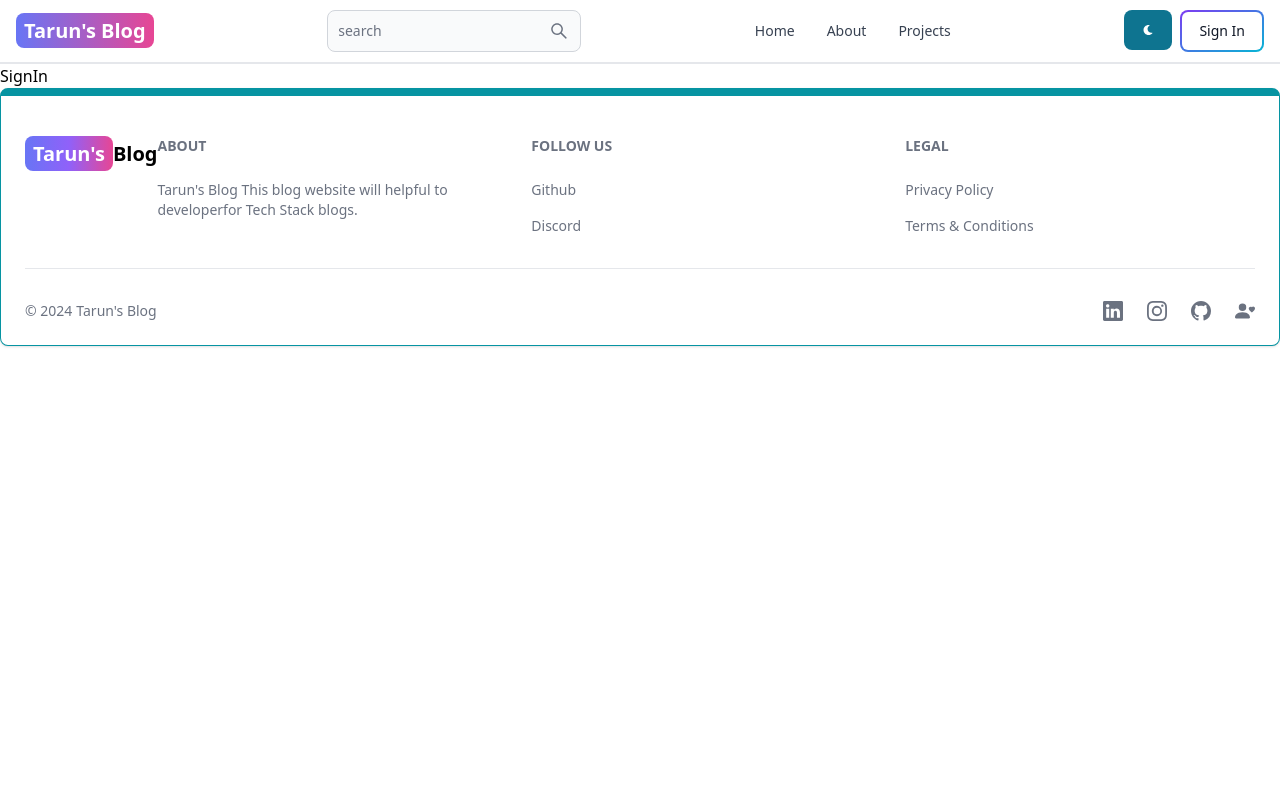
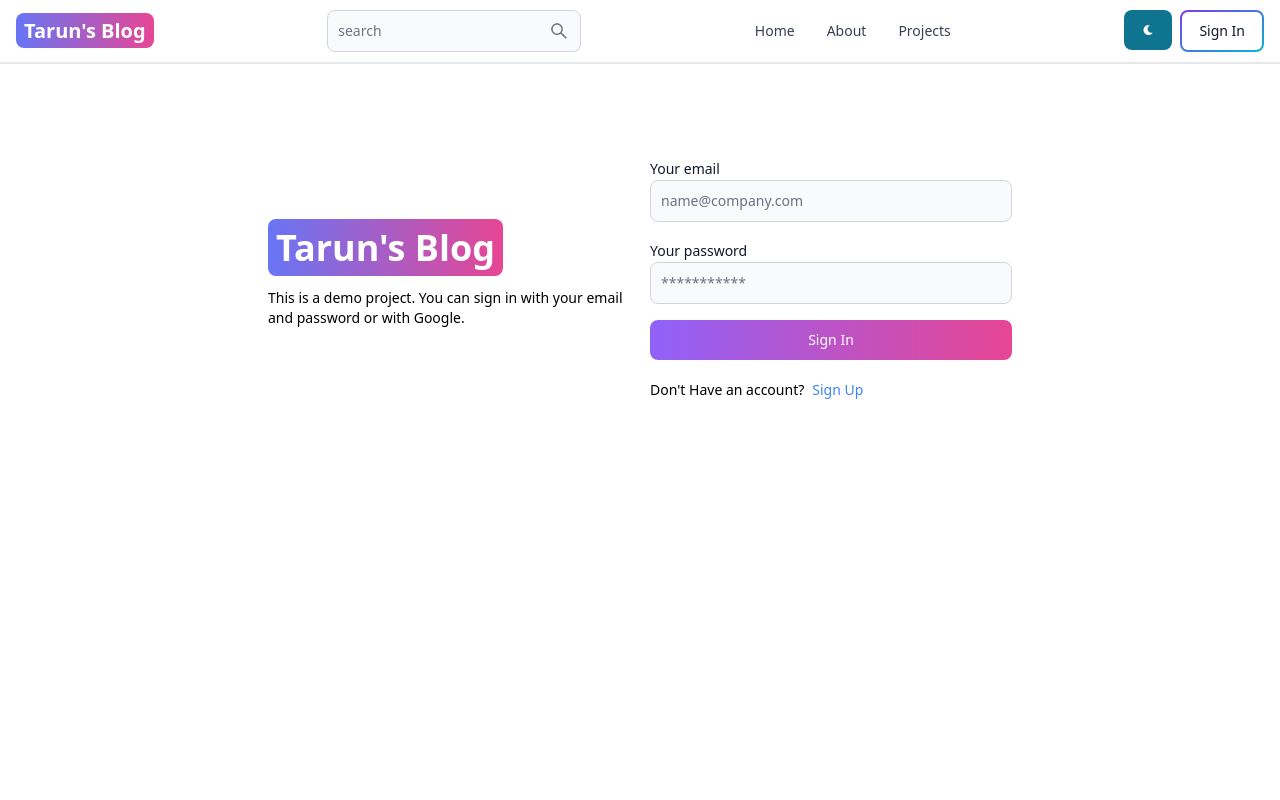
Before and after one commit to tarunrudakiya123/mern_blog_project, a React (Vite) app in the folder client/: page /sign-in in a window 1280 px wide. Shown: the top 800 px of the page. Built offline with nearby package versions, Linux system fonts and the light colour scheme.

Commit message:
add signin page ui with api intrgrate

```diff
--- a/client/src/pages/SignIn.jsx
+++ b/client/src/pages/SignIn.jsx
@@ -1,8 +1,136 @@
+import { Alert, Button, Label, Spinner, TextInput } from "flowbite-react"
+import { useState } from "react"
+import { Link, useNavigate } from "react-router-dom"
 
 const SignIn = () => {
+  const [formData, setFormData] = useState({})
+  const [errorMessage, setErrorMessage] = useState('');
+  const [loading, setLoading] = useState(false);
+  const navigate = useNavigate();
+
+  const handleChange = (e) => {
+    setFormData({ ...formData, [e.target.id]: e.target.value.trim() })
+  }
+
+  const handleSumbit = async (e) => {
+    e.preventDefault();
+
+    if ( !formData.email || !formData.password) {
+      return setErrorMessage("Please fill out all fields.")
+    }
+
+    try {
+      setLoading(true)
+      setErrorMessage(null);
+
+      const res = await fetch('/api/auth/signin', {
+        method: 'POST',
+        headers: { 'Content-Type': 'application/json' },
+        body: JSON.stringify(formData)
+      });
+
+
+      const data = await res.json();
+
+      if (data.success === false) {
+        return setErrorMessage(data.message);
+      }
+      setLoading(false);
+
+      if (res.ok) {
+        navigate('/')
+      }
+    } catch (error) {
+      setErrorMessage(error.message)
+      setLoading(false);
+    }
+  }
+
   return (
-    <div>SignIn</div>
+    <div className="min-h-screen mt-20">
+      <div className="flex p-3 max-w-3xl mx-auto flex-col md:flex-row md:items-center gap-5">
+
+
+        {/* left */}
+
+        <div className="flex-1">
+          <Link to="/" className=" font-bold dark:text-white text-4xl">
+            <span className="px-2 py-1 bg-gradient-to-r from-indigo-500 via=purple-500 to-pink-500 rounded-lg text-white">Tarun's Blog</span>
+          </Link>
+          <p className='text-sm mt-5'>
+            This is a demo project. You can sign in with your email and password
+            or with Google.
+          </p>
+        </div>
+
+        {/* right */}
+
+        <div className="flex-1">
+          <form className="flex flex-col gap-4" onSubmit={handleSumbit}>
+
+
+
+            <div >
+              <Label value="Your email" />
+              <TextInput
+                type="email"
+                placeholder="name@company.com"
+                id="email"
+                onChange={handleChange}
+
+              />
+
+            </div>
+
+            <div>
+              <Label value="Your password" />
+              <TextInput
+                type="password"
+                placeholder="***********"
+                id="password"
+                onChange={handleChange}
+
+              />
+
+            </div>
+
+            <Button gradientDuoTone='purpleToPink' type="submit" disabled={loading} >
+              {
+                loading ? (
+                  <>
+                    <Spinner size="sm" />
+                    <span className="pl-3">Loading....</span>
+                  </>
+
+                ) : "Sign In"
+              }
+            </Button>
+
+          </form>
+
+          <div className="flex gap-2 text-sm mt-5">
+            <span> Don't Have an account?</span>
+            <Link to='/sign-up' className="text-blue-500"> Sign Up</Link>
+          </div>
+
+
+          {
+            errorMessage && (
+              <Alert className="mt-5 " color='failure'>
+                {errorMessage}
+              </Alert>
+            )
+          }
+
+        </div>
+
+
+      </div>
+
+
+    </div>
+
   )
 }
 
-export default SignIn
+export default SignIn;
```
